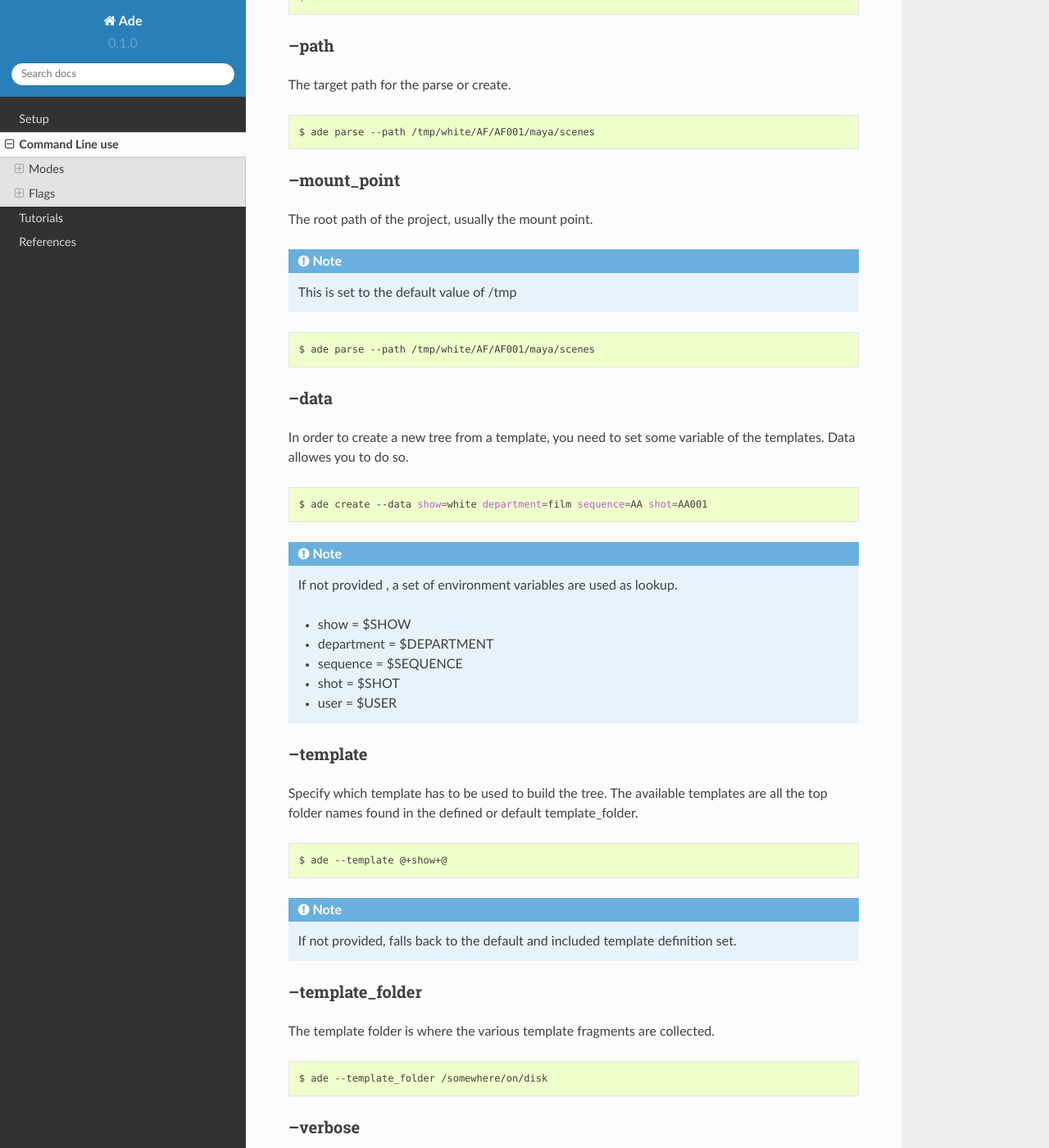
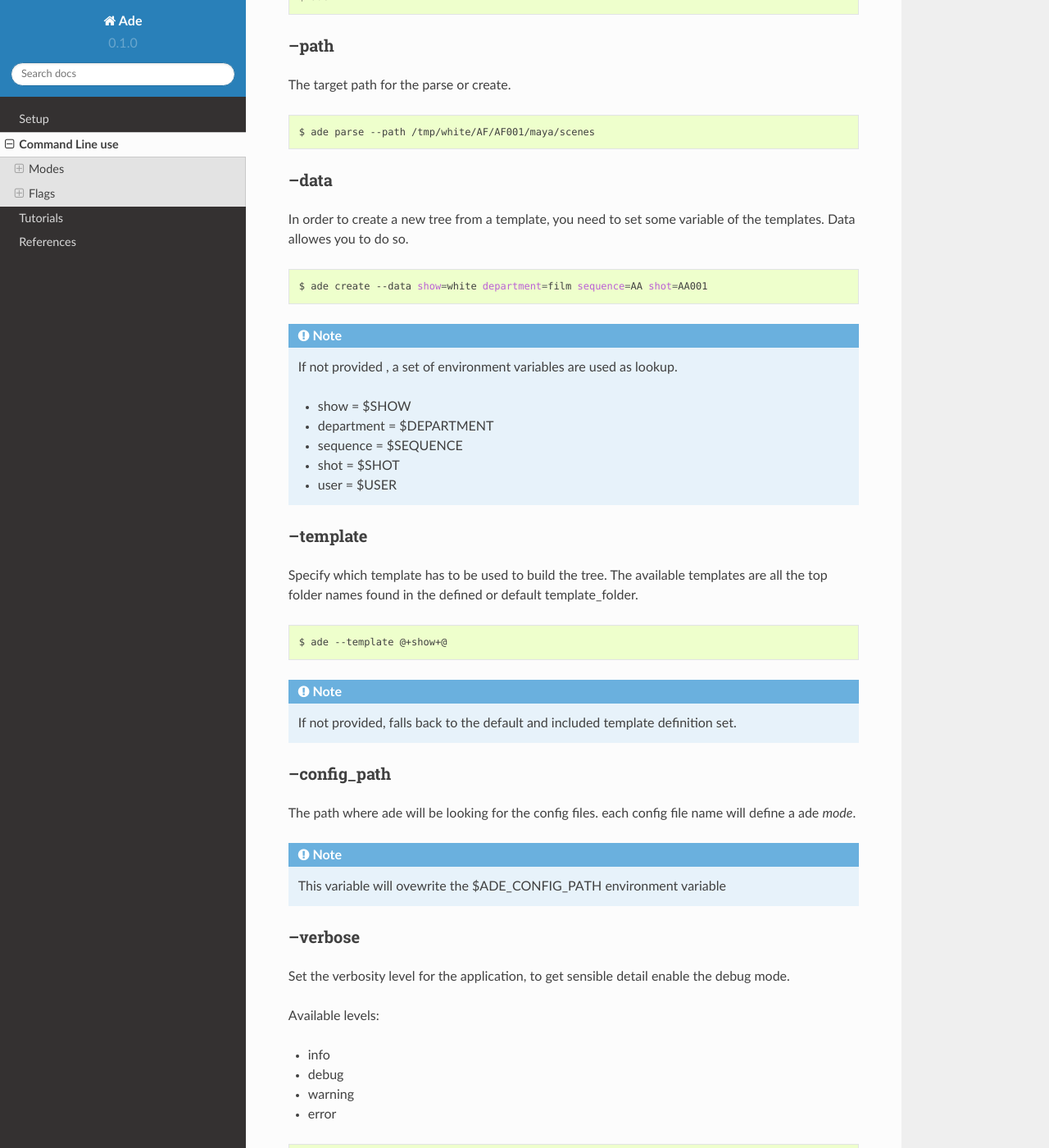
Before and after one commit to EfestoLab/ade, a Sphinx documentation site: the page built from docs/source/command/index.rst, in a window 1280 px wide and 1400 px high, scrolled down 1607 px. Shown: the whole window at 82% size. Built offline with Sphinx 7.4.7 and the Read the Docs theme 2.0.0, drawn with Linux system fonts in a browser that asks for light colours.

Commit message:
fix unittest, cleanup docs

```diff
--- a/docs/source/command/index.rst
+++ b/docs/source/command/index.rst
@@ -19,7 +19,7 @@ In order to create a new directory structure you'll need to provide some base da
 
 .. code-block:: bash
 
-	$ ade create --template @+show+@ --data show=foo sequence=bar shot=zoo --path /tmp --mount_point=/tmp
+	$ ade create --template @+show+@ --data show=foo sequence=bar shot=zoo --path /tmp
 
 which will print some informations about the process:
 
@@ -79,19 +79,6 @@ The target path for the parse or create.
 	$ ade parse --path /tmp/white/AF/AF001/maya/scenes
 
 
---mount_point
--------------
-
-The root path of the project, usually the mount point.
-
-.. note::
-
-	This is set to the default value of /tmp
-
-.. code-block:: bash
-
-	$ ade parse --path /tmp/white/AF/AF001/maya/scenes
-
 --data
 -----------------
 In order to create a new tree from a template, you need to set some
@@ -124,13 +111,13 @@ the defined or default template_folder.
 	If not provided, falls back to the default and included
 	template definition set.
 
---template_folder
------------------
-The template folder is where the various template fragments are collected.
+--config_path
+-------------
+The path where ade will be looking for the config files.
+each config file name will define a ade *mode*.
 
-.. code-block:: bash
-
-	$ ade --template_folder /somewhere/on/disk
+.. note::
+	This variable will ovewrite the $ADE_CONFIG_PATH environment variable
 
 --verbose
 ---------
```
Also changed, not shown: 1 other file.
